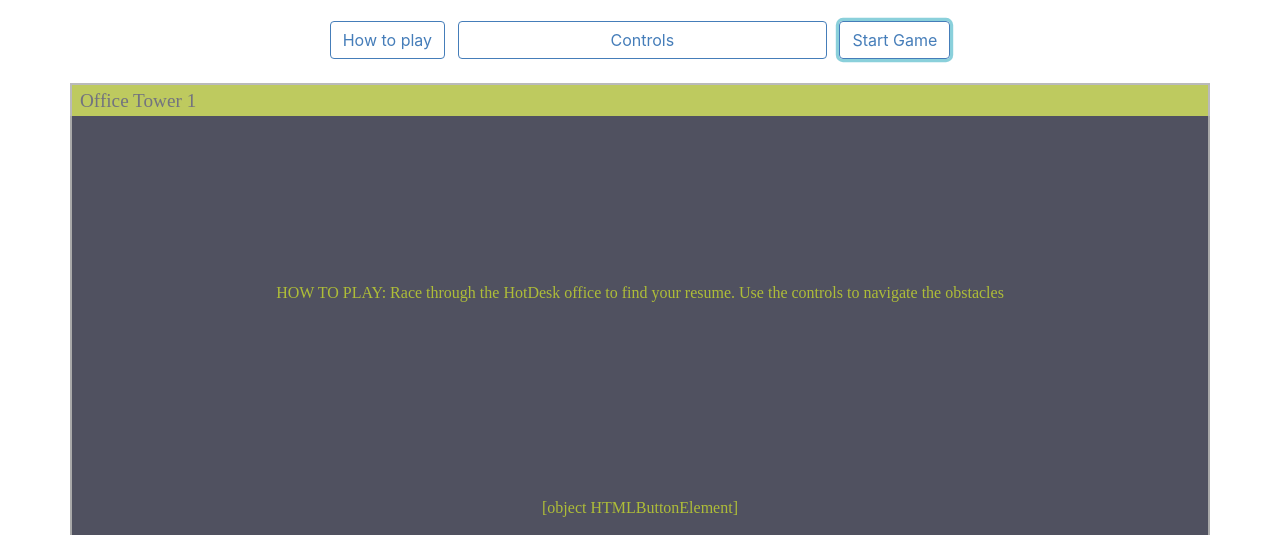
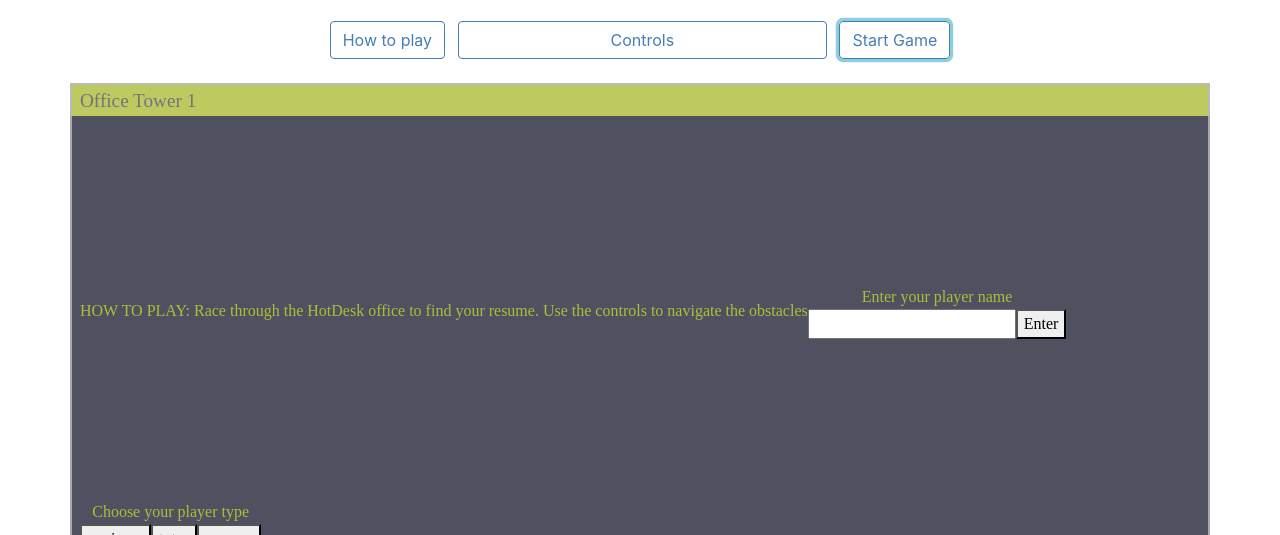
Before and after one commit to myriam-bunting/OfficeSpace, a plain HTML site: page Project1/index.html in a window 1280 px wide. Both pictures are taken after a click on the button "Start Game". Shown: the part 265-800 px from the top of the page. Drawn offline with nearby package versions, Linux system fonts and the light colour scheme; a web font is replaced by a local one.

Commit message:
input bar added. name to be added to character. Type buttons added. yet to be functional

```diff
--- a/Project1/script.js
+++ b/Project1/script.js
@@ -52,6 +52,9 @@ class Character {
   getCurrentRoom() {
     return this.currentRoom;
   }
+  setName(playerName) {
+    this.name = playerName;
+  }
   setCurentRoom() {
     this.currentRoom = currentRoom;
   }
@@ -84,26 +87,51 @@ document.querySelector("#controls").addEventListener("click", function () {
 });
 
 document.querySelector("#start-game").addEventListener("click", function () {
-  const newPlayer = new Character("Bob");
+  const inputDiv = document.createElement("div");
+  inputDiv.className = "inputDiv";
+  inputDiv.innerText = `Enter your player name\n`;
+  document.querySelector(".gameBox").append(inputDiv);
 
-  const playerSelection = (player) => {
+  const inputBar = document.createElement("input");
+  inputBar.className = "inputBar";
+  inputBar.innerText = inputBar.value;
+  inputDiv.append(inputBar);
+
+  const inputDivButton = document.createElement("button");
+  inputDivButton.className = "inputDivButton";
+  inputDivButton.innerText = `Enter`;
+  inputDiv.append(inputDivButton);
+
+  inputBar.addEventListener("keydown", function (e) {
+    if (e.key === "Enter") {
+      e.preventDefault();
+    }
+  });
+
+  const newPlayer = new Character((playerName = inputBar.innerText));
+  console.log(newPlayer);
+  const playerSelection = () => {
     const type1 = document.createElement("button");
     type1.className = "playerTypeSelect";
     type1.setAttribute("id", "engineer");
-    type1.innerText = player.type[0];
+    type1.innerText = newPlayer.type[0];
     const type2 = document.createElement("button");
     type2.className = "playerTypeSelect";
     type2.setAttribute("id", "tutor");
-    type2.innerText = player.type[1];
+    type2.innerText = newPlayer.type[1];
     const type3 = document.createElement("button");
     type3.className = "playerTypeSelect";
-    type3.innerText = player.type[2];
+    type3.innerText = newPlayer.type[2];
     type3.setAttribute("id", "manager");
 
-    logText(type1, type2, type3);
+    const typeDiv = document.createElement("div");
+    typeDiv.className = "typeDiv";
+    typeDiv.innerText = `Choose your player type\n`;
+    document.querySelector(".gameBox").append(typeDiv);
+
+    document.querySelector(".typeDiv").append(type1, type2, type3);
   };
   playerSelection(newPlayer);
-  console.log(newPlayer);
 });
 
 // const player = {
--- a/Project1/style.css
+++ b/Project1/style.css
@@ -58,7 +58,7 @@ div.gameBox {
   flex-wrap: wrap;
 }
 
-p {
+p .inputDiv .typeDiv {
   min-width: 100%;
   padding: 2px;
   display: block;
```
